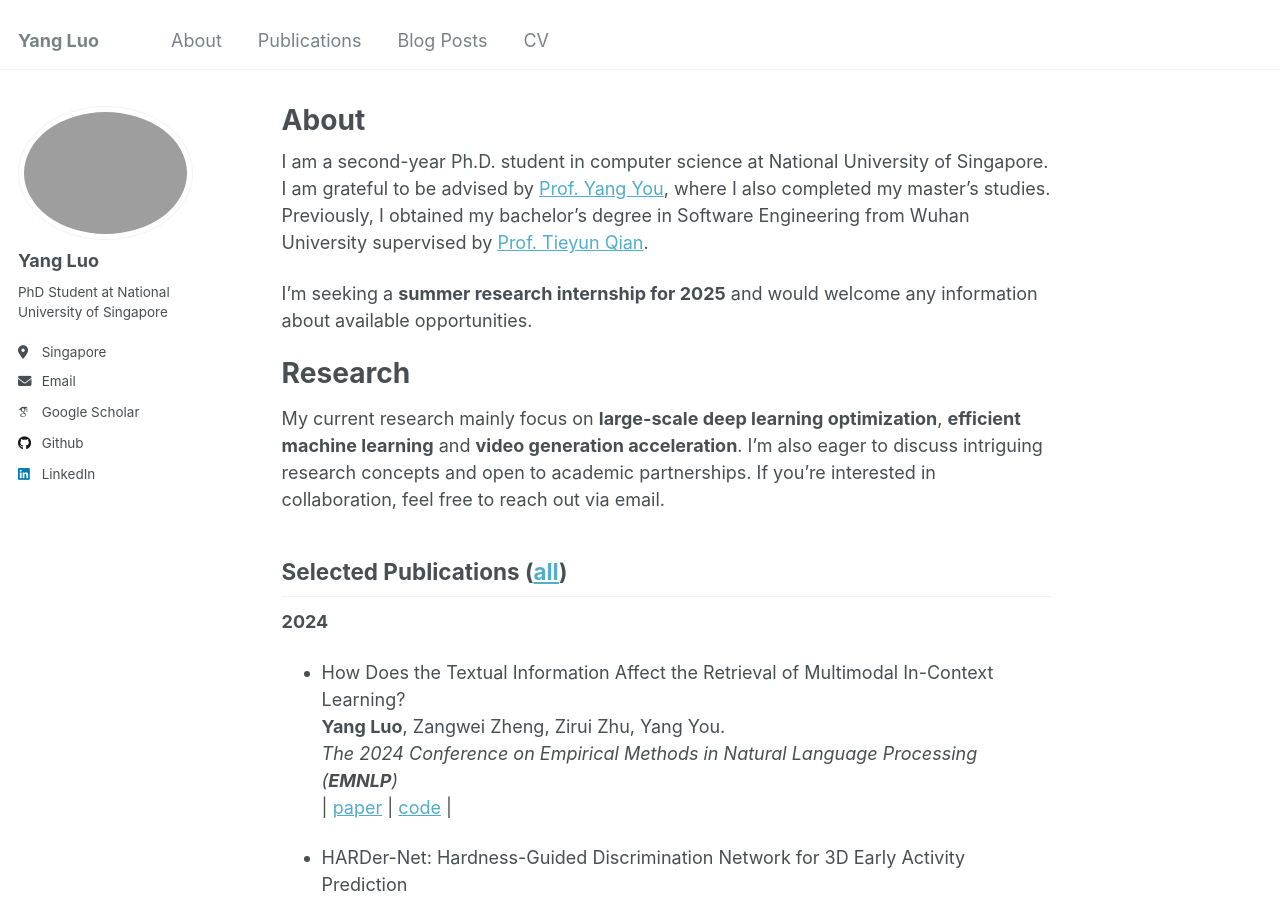
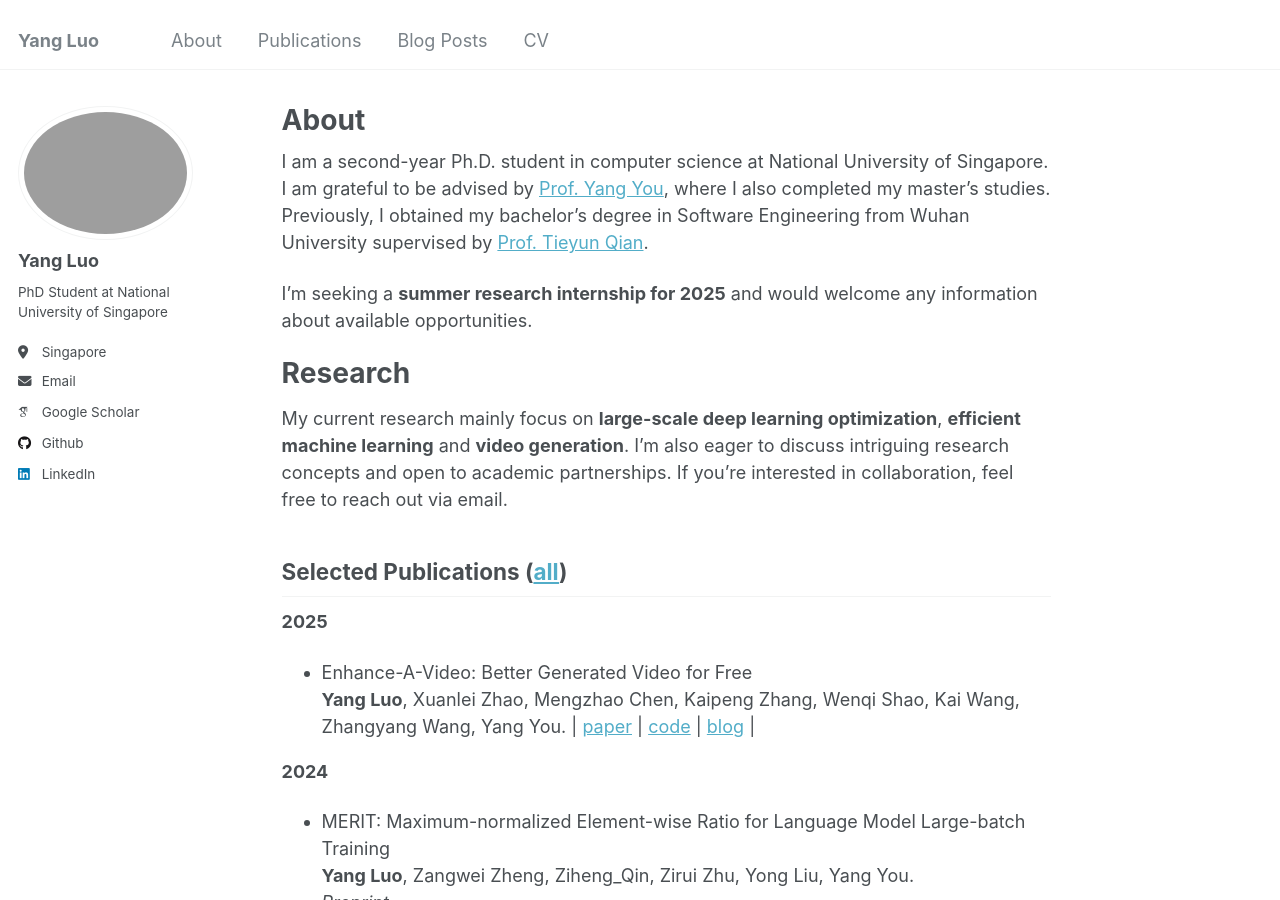
Before and after one commit to yangluo7/yangluo7.github.io, a Jekyll site: the page built from _pages/about.md, in a window 1280 px wide and 900 px high. Built offline with Jekyll 4.4.1, drawn with Linux system fonts in a browser that asks for light colours; some web fonts are replaced.

Commit message:
Information Update

```diff
--- a/_pages/about.md
+++ b/_pages/about.md
@@ -13,11 +13,21 @@ I'm seeking a **summer research internship for 2025** and would welcome any info
 
 Research
 ======
-My current research mainly focus on **large-scale deep learning optimization**, **efficient machine learning** and **video generation acceleration**. I'm also eager to discuss intriguing research concepts and open to academic partnerships. If you're interested in collaboration, feel free to reach out via email.
+My current research mainly focus on **large-scale deep learning optimization**, **efficient machine learning** and **video generation**. I'm also eager to discuss intriguing research concepts and open to academic partnerships. If you're interested in collaboration, feel free to reach out via email.
 
 Selected Publications ([all](https://scholar.google.com/citations?hl=en&user=-esBZacAAAAJ))
 ------
+**2025**
+* Enhance-A-Video: Better Generated Video for Free
+**Yang Luo**, Xuanlei Zhao, Mengzhao Chen, Kaipeng Zhang, Wenqi Shao, Kai Wang, Zhangyang Wang, Yang You.
+| [paper](https://arxiv.org/abs/2502.07508) | [code](https://github.com/NUS-HPC-AI-Lab/Enhance-A-Video) | [blog](https://oahzxl.github.io/Enhance_A_Video/) |
+
 **2024**
+
+* MERIT: Maximum-normalized Element-wise Ratio for Language Model Large-batch Training
+**Yang Luo**, Zangwei Zheng, Ziheng_Qin, Zirui Zhu, Yong Liu, Yang You.
+_Preprint_
+
 * How Does the Textual Information Affect the Retrieval of Multimodal In-Context Learning?
 **Yang Luo**, Zangwei Zheng, Zirui Zhu, Yang You.
 _The 2024 Conference on Empirical Methods in Natural Language Processing (**EMNLP**)_
```
